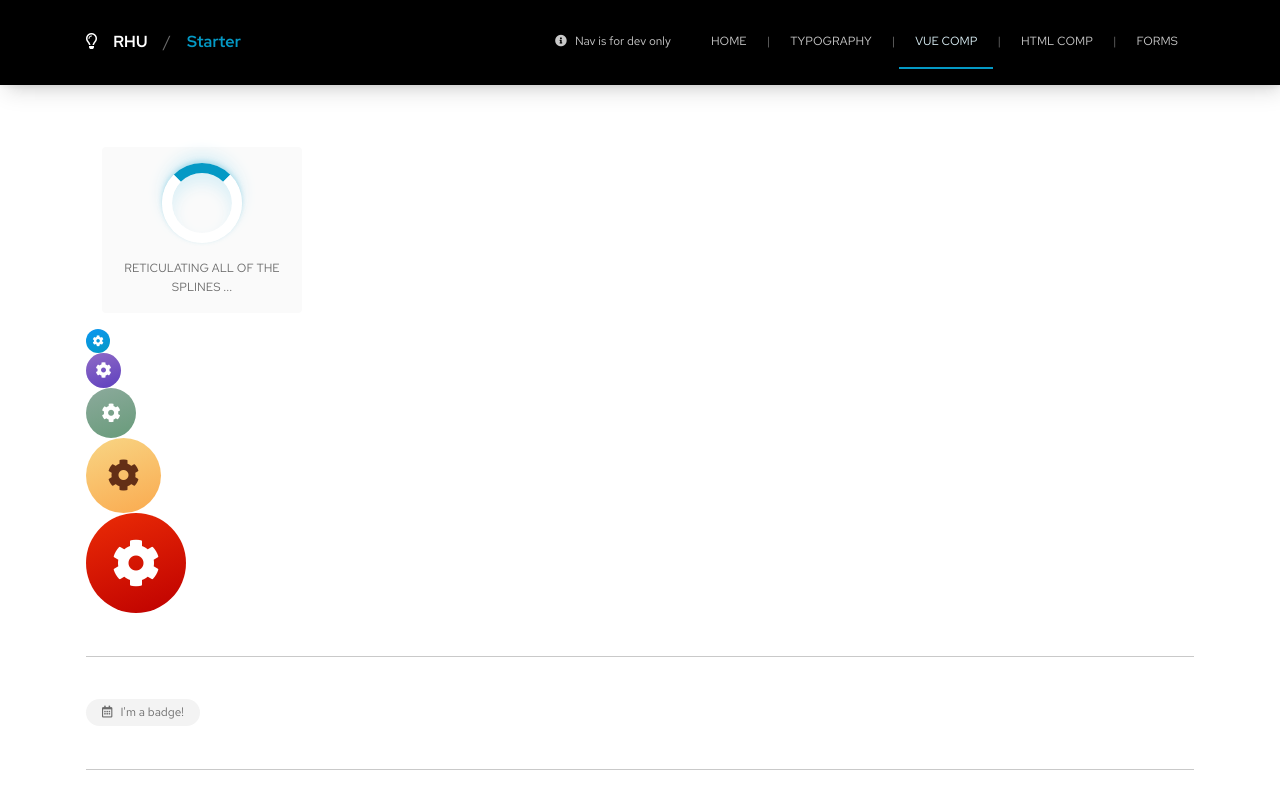
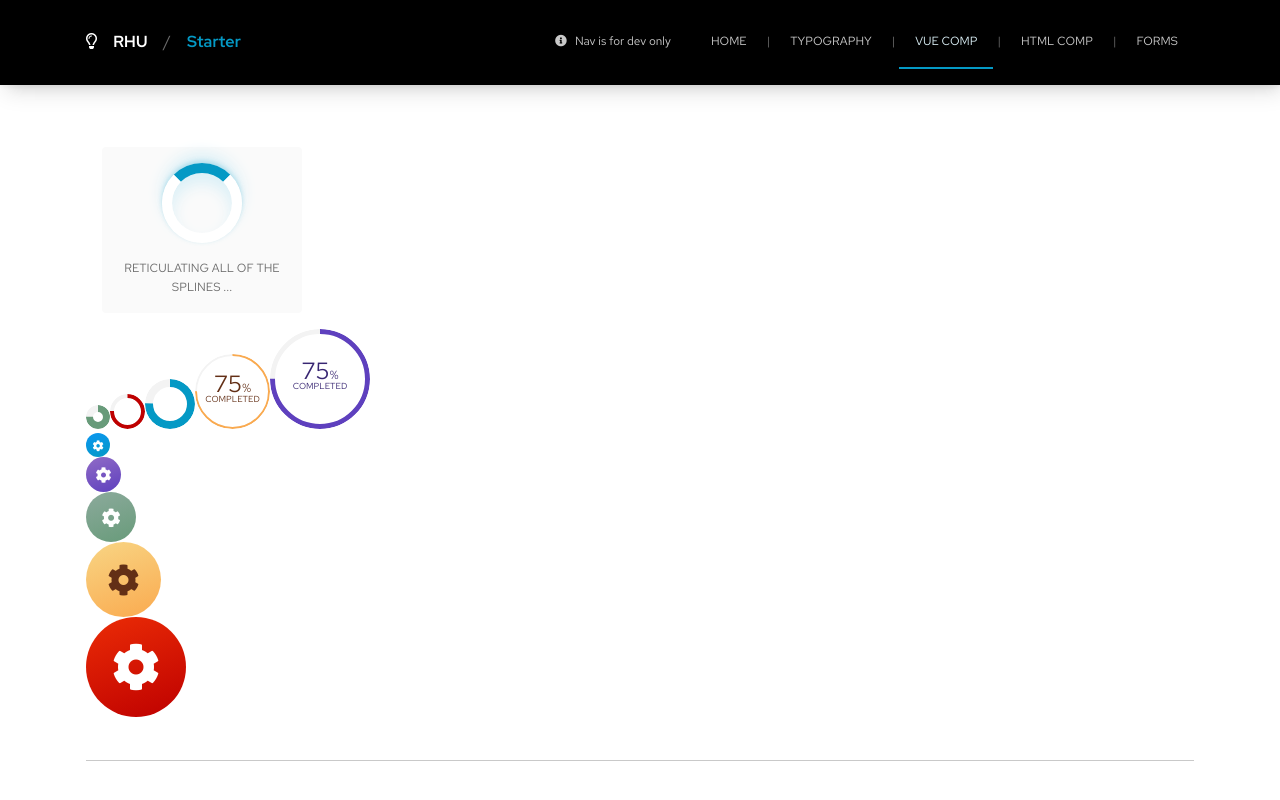
Before and after one commit to nudoru/rhu-vue-start, a Vue app: page /vuecomponents in a window 1280 px wide. Shown: the top 800 px of the page. Built offline with nearby package versions, Linux system fonts and the light colour scheme; what vue-dummy would draw is missing.

Commit message:
donut chart

```diff
--- /dev/null
+++ b/src/components/ui/DonutChart.vue
@@ -0,0 +1,96 @@
+<style lang="scss" scoped></style>
+
+<template>
+    <div class="donutchart-container">
+        <svg :width="sizePx" :height="sizePx" :class="cls">
+            <circle :r="radius" :cx="halfsize" :cy="halfsize"
+                    :transform="rotateval" :style="trackstyle"
+                    class="track"/>
+            <circle :r="radius" :cx="halfsize" :cy="halfsize"
+                    :transform="rotateval" :style="indicatorstyle"
+                    class="indicator"/>
+            <text class="text" :x="halfsize" :y="halfsize"
+                  :style="{textAnchor:'middle'}" v-if="showPercent">
+                <tspan class="text-percent">{{percent}}</tspan>
+                <tspan class="text-percent-sign">%</tspan>
+                <tspan class="text-label" :x="halfsize"
+                       :y="halfsize+10">{{label}}
+                </tspan>
+            </text>
+        </svg>
+    </div>
+</template>
+
+<script>
+  import {validateStatus, validateSize, sizeStringToPixel} from '@/libs/uiComponentPropValidation.js';
+
+  export default {
+    name      : 'DonutChart',
+    components: {},
+    props     : {
+      size       : {
+        type   : String,
+        default: 'xl',
+        validator: validateSize
+      },
+      stroke: {
+        type   : Number,
+        default: 10
+      },
+      status     : {
+        type     : String,
+        default  : 'info',
+        validator: validateStatus
+      },
+      label      : {
+        type   : String,
+        default: ''
+      },
+      percent    : {
+        type   : Number,
+        default: 50
+      },
+      showPercent: {
+        type   : Boolean,
+        default: true
+      }
+    },
+    data() {
+      return {};
+    },
+    computed  : {
+
+sizePx() {
+  return sizeStringToPixel(this.size);
+},
+      halfsize() {
+        return this.sizePx * 0.5;
+      },
+      radius() {
+        return this.halfsize - (this.stroke * 0.5);
+      },
+      circumference() {
+        return 2 * Math.PI * this.radius;
+      },
+      strokeval() {
+        return (this.percent * this.circumference) / 100;
+      },
+      dashval() {
+        return this.strokeval + ' ' + this.circumference;
+      },
+      trackstyle() {
+        return {strokeWidth: this.stroke};
+      },
+      indicatorstyle() {
+        return {strokeWidth: this.stroke, strokeDasharray: this.dashval};
+      },
+      rotateval() {
+        return 'rotate(-90 ' + this.halfsize + ',' + this.halfsize + ')';
+      },
+      cls() {
+        return ['donutchart', this.status].join(' ');
+      }
+    },
+    methods   : {}
+  };
+</script>
--- a/src/libs/uiComponentPropValidation.js
+++ b/src/libs/uiComponentPropValidation.js
@@ -1,7 +1,19 @@
-const validateStatus = value => ['neutral','primary', 'secondary', 'white', 'info', 'success', 'warning', 'danger'].indexOf(value) !== -1;
-const validateSize = value => ['xs', 'sm', 'md', 'lg', 'xl'].indexOf(value) !== -1;
+const validateStatus = (value) =>
+  [
+    "neutral",
+    "primary",
+    "secondary",
+    "white",
+    "info",
+    "success",
+    "warning",
+    "danger",
+  ].indexOf(value) !== -1;
+const validateSize = (value) =>
+  ["xs", "sm", "md", "lg", "xl"].indexOf(value) !== -1;
 
-export {
-  validateStatus,
-  validateSize
-}
+const sizeStringPixels = { xs: 24, sm: 35, md: 50, lg: 75, xl: 100 };
+
+const sizeStringToPixel = (sz) => sizeStringPixels[sz];
+
+export { validateStatus, validateSize, sizeStringToPixel };
--- /dev/null
+++ b/src/scss/components/_component-chart-donut.scss
@@ -0,0 +1,47 @@
+.donutchart-container {
+  display: inline-block;
+}
+
+.donutchart {
+  margin: 0 auto;
+  border-radius: 50%;
+  display: block;
+  .track{
+    fill: transparent;
+    stroke: $grey1;
+    stroke-width: 26;
+  }
+  .indicator {
+    fill: transparent;
+    stroke: $primary-color;
+    stroke-width: 26;
+    stroke-dasharray: 0 10000;
+    transition: stroke-dasharray .3s ease;
+  }
+  .text{
+    font-family: $font-family-base;
+    fill: $primary-color-dark;
+  }
+  .text-percent{
+    font-size: $font-size-large;
+  }
+  .text-percent-sign{
+    @extend .control-label;
+  }
+  .text-label{
+    @extend .control-label;
+    font-size: $scale-6;
+  }
+
+  @each $status, $color in $statusColor {
+    &.#{$status} {
+      .indicator {
+        stroke: $color;
+      }
+      .text{
+        fill: map-get($statusColorBlack, $status);
+      }
+    }
+  }
+
+}
--- a/src/scss/styles.scss
+++ b/src/scss/styles.scss
@@ -12,7 +12,7 @@
 @import "components/component-common";
 
 @import "components/component-forms";
-
+@import "components/component-chart-donut";
 @import "components/component-loading";
 @import "components/component-announcement";
 @import "components/component-banner";
--- a/src/views/VueComponents.vue
+++ b/src/views/VueComponents.vue
@@ -10,6 +10,11 @@
         <div>
             <Loading label="Reticulating all of the splines ..."/>
         </div>
+        <DonutChart :percent="75" label="Completed" size="xs" status="success" :stroke="7" :showPercent="false"/>
+        <DonutChart :percent="75" label="Completed" size="sm" status="danger" :stroke="4" :showPercent="false"/>
+        <DonutChart :percent="75" label="Completed" size="md" status="primary" :stroke="8" :showPercent="false"/>
+        <DonutChart :percent="75" label="Completed" size="lg" status="warning" :stroke="2" :showPercent="true"/>
+        <DonutChart :percent="75" label="Completed" size="xl" status="secondary" :stroke="5" :showPercent="true"/>
         <Icon size="xs" status="primary" glyph="fa fa-cog"/>
         <Icon size="sm" status="secondary" glyph="fa fa-cog"/>
         <Icon size="md" status="success" glyph="fa fa-cog"/>
@@ -157,11 +162,13 @@
   import Avatar from "@/components/ui/Avatar";
   import TableObjData from "@/components/ui/TableObjData";
   import Loading from "../components/ui/Loading";
+  import DonutChart from "../components/ui/DonutChart";
 
 
   export default {
     name      : "Home",
     components: {
+      DonutChart,
       Loading,
       Modal, Icon, Badge, Button, Table, Avatar, TableObjData},
     props     : {
```
